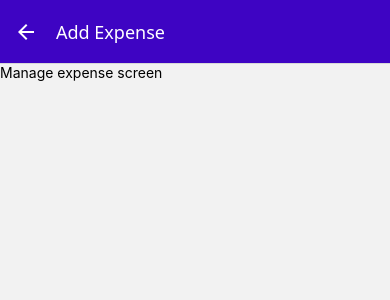
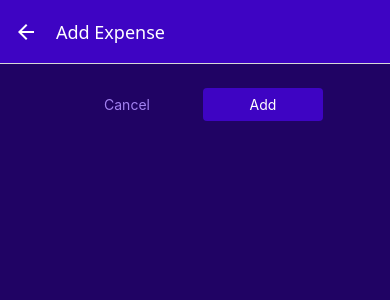
Before and after one commit to JuanCamiloClement/udemy-expenses-app, a React Native app: screen /ManageExpense in a window 390 px wide. Shown: the top 300 px of the page. Built offline with nearby package versions, Linux system fonts and the light colour scheme.

Commit message:
manages expenses changes and upgrade expo + packages

```diff
--- /dev/null
+++ b/components/UI/Button.tsx
@@ -0,0 +1,47 @@
+import { ComponentProps } from 'react';
+import { View, Pressable, Text, StyleSheet } from 'react-native';
+
+import { GlobalStyles } from '../../constants/styles';
+
+type ButtonProps = {
+  onPress: () => void;
+  mode?: 'flat';
+  style?: ComponentProps<typeof View>['style'];
+  children: React.ReactNode;
+};
+
+const styles = StyleSheet.create({
+  button: {
+    borderRadius: 4,
+    padding: 8,
+    backgroundColor: GlobalStyles.colors.primary500,
+  },
+  flat: {
+    backgroundColor: 'transparent',
+  },
+  buttonText: {
+    color: 'white',
+    textAlign: 'center',
+  },
+  flatText: {
+    color: GlobalStyles.colors.primary200,
+  },
+  pressed: {
+    opacity: 0.75,
+    backgroundColor: GlobalStyles.colors.primary100,
+    borderRadius: 4,
+  },
+});
+
+export const Button = ({ onPress, mode, children, style }: ButtonProps) => {
+  const isFlat = mode === 'flat';
+  return (
+    <View style={style}>
+      <Pressable onPress={onPress} style={({ pressed }) => pressed && styles.pressed}>
+        <View style={[styles.button, isFlat && styles.flat]}>
+          <Text style={[styles.buttonText, isFlat && styles.flatText]}>{children}</Text>
+        </View>
+      </Pressable>
+    </View>
+  );
+};
--- a/screens/ManageExpenseScreen.tsx
+++ b/screens/ManageExpenseScreen.tsx
@@ -1,10 +1,49 @@
-import { Text } from 'react-native';
+import { useLayoutEffect } from 'react';
+import { View, StyleSheet } from 'react-native';
 
 import { ManageExpenseScreenProps } from '../constants/types';
-import { useLayoutEffect } from 'react';
+import { IconButton } from '../components/UI/IconButton';
+import { GlobalStyles } from '../constants/styles';
+import { Button } from '../components/UI/Button';
+
+const styles = StyleSheet.create({
+  root: {
+    flex: 1,
+    padding: 24,
+    backgroundColor: GlobalStyles.colors.primary800,
+  },
+  actionButtonsContainer: {
+    flexDirection: 'row',
+    justifyContent: 'center',
+    alignItems: 'center',
+  },
+  actionButton: {
+    minWidth: 120,
+    marginHorizontal: 8,
+  },
+  deleteContainer: {
+    marginTop: 16,
+    paddingTop: 8,
+    borderTopWidth: 2,
+    borderTopColor: GlobalStyles.colors.primary200,
+    alignItems: 'center',
+  },
+});
 
 export const ManageExpenseScreen = ({ navigation, route }: ManageExpenseScreenProps) => {
   const isEditing = !!route.params?.expenseId;
+
+  const handleCancel = () => {
+    navigation.goBack();
+  };
+
+  const handleConfirm = () => {
+    navigation.goBack();
+  };
+
+  const handleDelete = () => {
+    navigation.goBack();
+  };
 
   useLayoutEffect(() => {
     navigation.setOptions({
@@ -12,5 +51,21 @@ export const ManageExpenseScreen = ({ navigation, route }: ManageExpenseScreenPr
     });
   }, [navigation, isEditing]);
 
-  return <Text>Manage expense screen</Text>;
+  return (
+    <View style={styles.root}>
+      <View style={styles.actionButtonsContainer}>
+        <Button mode="flat" onPress={handleCancel} style={styles.actionButton}>
+          Cancel
+        </Button>
+        <Button onPress={handleConfirm} style={styles.actionButton}>
+          {isEditing ? 'Update' : 'Add'}
+        </Button>
+      </View>
+      {isEditing && (
+        <View style={styles.deleteContainer}>
+          <IconButton icon="trash" color={GlobalStyles.colors.error500} size={36} onPress={handleDelete} />
+        </View>
+      )}
+    </View>
+  );
 };
```
Also changed, not shown: package.json (+8 -8 lines), 1 other file (tests, documents, lock files or other folders).
